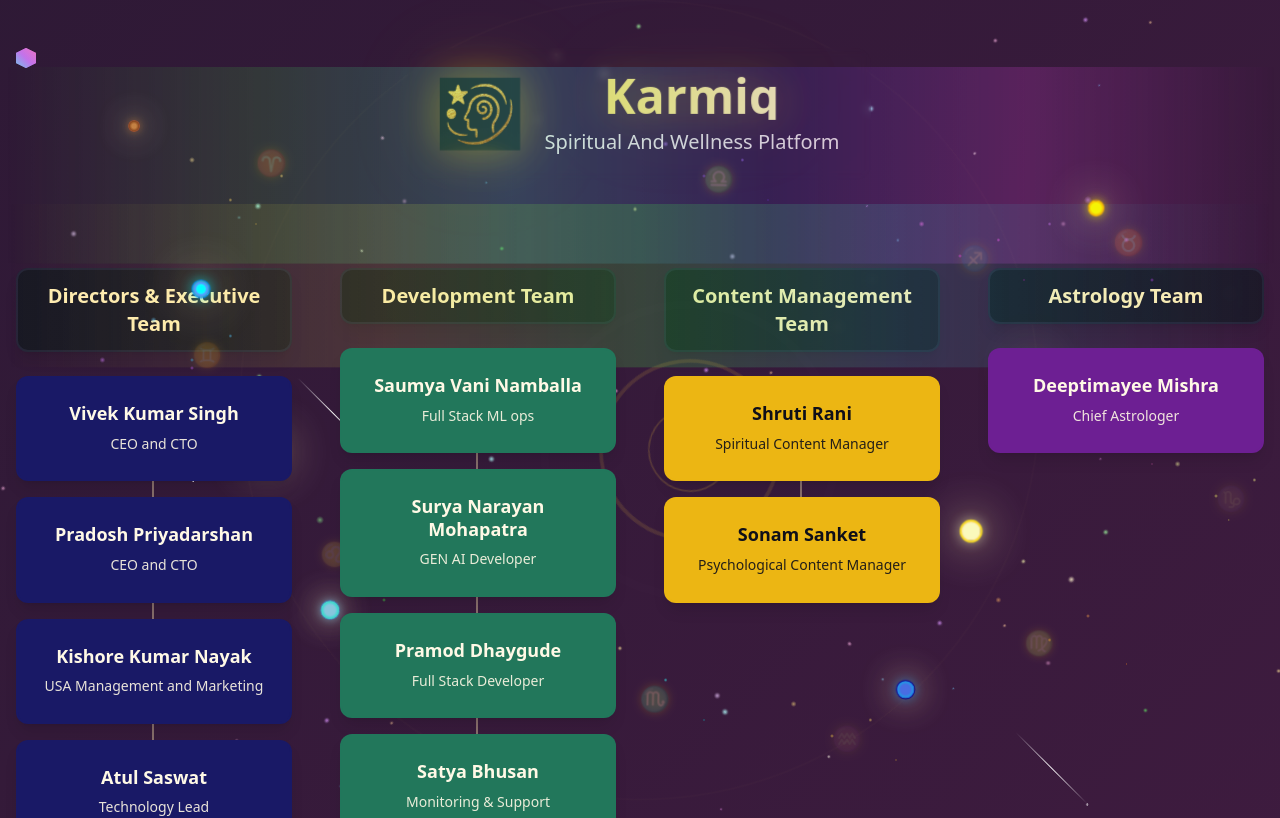
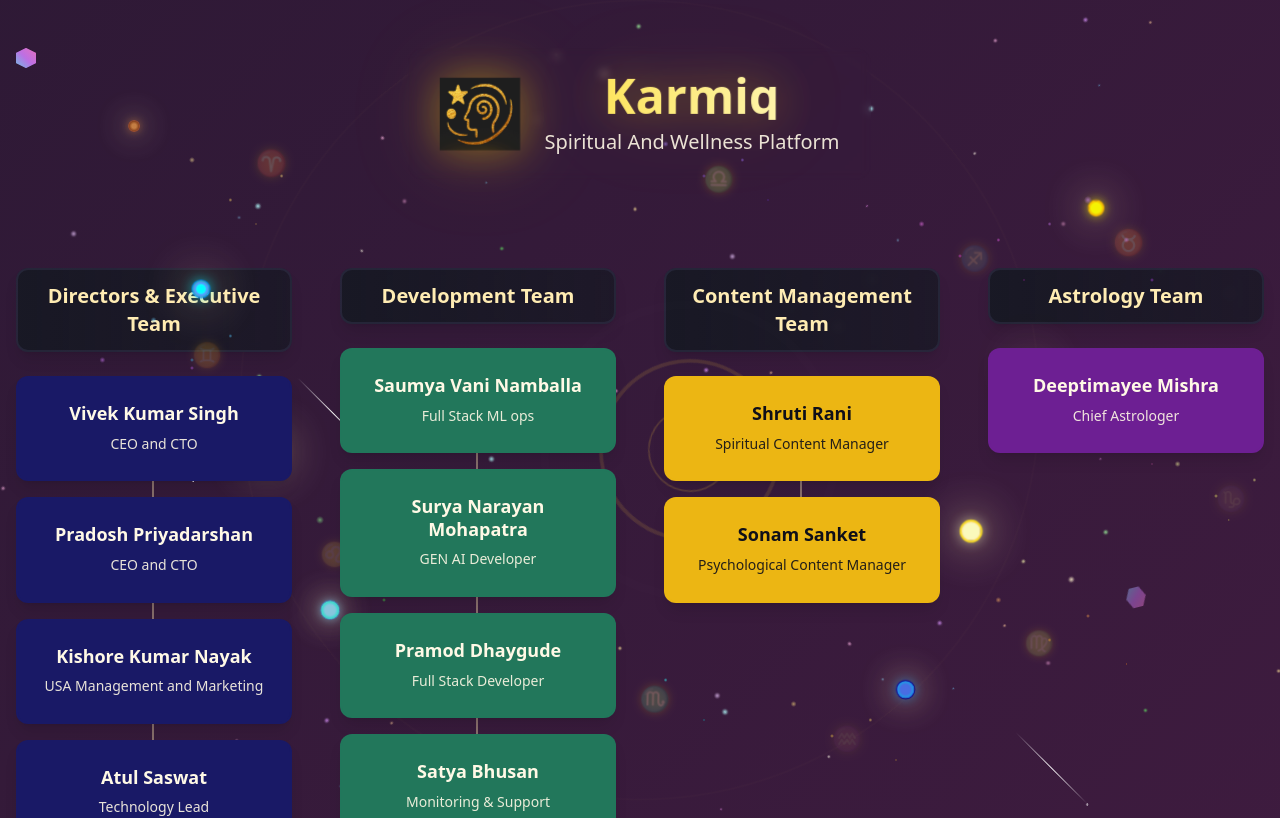
Before and after one commit to codepradosh/bold-design-palette, a React (Vite) app: page / in a window 1280 px wide. Shown: the top 818 px of the page. Built offline with nearby package versions, Linux system fonts and the light colour scheme.

Commit message:
Remove aurora borealis effect as requested by user

```diff
--- a/src/components/OrganizationalChart.tsx
+++ b/src/components/OrganizationalChart.tsx
@@ -75,9 +75,6 @@ const OrganizationalChart = () => {
       <div className="shooting-star"></div>
       <div className="shooting-star"></div>
       <div className="shooting-star"></div>
-
-      {/* Aurora Borealis */}
-      <div className="aurora"></div>
 
       {/* Floating Crystals */}
       <div className="crystal"></div>
--- a/src/index.css
+++ b/src/index.css
@@ -639,24 +639,7 @@ All colors MUST be HSL.
   }
 }
 
-@keyframes aurora {
-  0%, 100% {
-    transform: translateY(0px) scaleY(1);
-    opacity: 0.3;
-  }
-  25% {
-    transform: translateY(-20px) scaleY(1.2);
-    opacity: 0.6;
-  }
-  50% {
-    transform: translateY(-10px) scaleY(0.8);
-    opacity: 0.4;
-  }
-  75% {
-    transform: translateY(-30px) scaleY(1.1);
-    opacity: 0.7;
-  }
-}
+
 
 @keyframes crystalFloat {
   0%, 100% {
@@ -881,49 +864,7 @@ All colors MUST be HSL.
   animation-delay: 8s;
 }
 
-/* Aurora Borealis */
-.aurora {
-  position: fixed;
-  top: 0;
-  left: 0;
-  width: 100%;
-  height: 100%;
-  pointer-events: none;
-  z-index: 1;
-}
 
-.aurora::before {
-  content: '';
-  position: absolute;
-  top: 10%;
-  left: 0;
-  width: 100%;
-  height: 200px;
-  background: linear-gradient(90deg,
-    transparent 0%,
-    hsl(120 80% 60% / 0.3) 20%,
-    hsl(180 80% 60% / 0.4) 40%,
-    hsl(240 80% 60% / 0.3) 60%,
-    hsl(300 80% 60% / 0.4) 80%,
-    transparent 100%);
-  animation: aurora 15s ease-in-out infinite;
-}
-
-.aurora::after {
-  content: '';
-  position: absolute;
-  top: 30%;
-  left: 0;
-  width: 100%;
-  height: 150px;
-  background: linear-gradient(90deg,
-    transparent 0%,
-    hsl(60 80% 60% / 0.2) 30%,
-    hsl(120 80% 60% / 0.3) 50%,
-    hsl(180 80% 60% / 0.2) 70%,
-    transparent 100%);
-  animation: aurora 20s ease-in-out infinite reverse;
-}
 
 /* Floating Crystals */
 .crystal {
```
